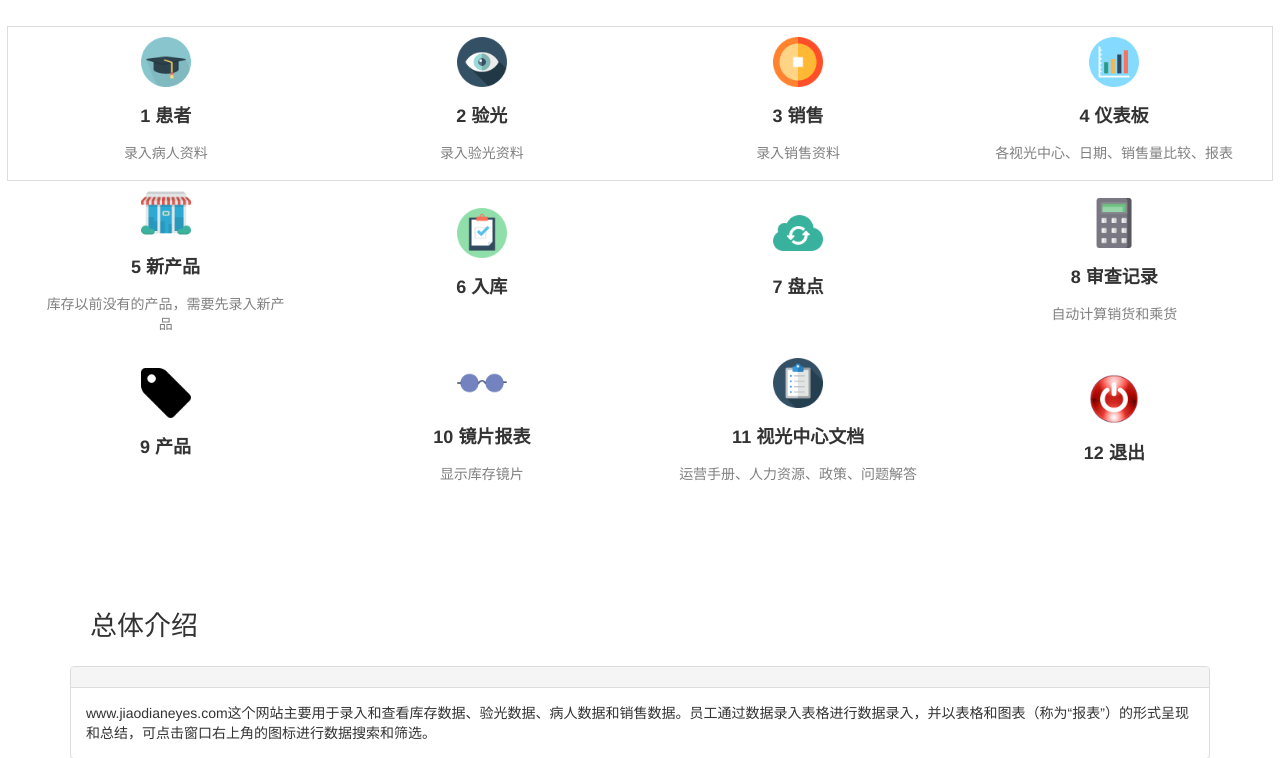
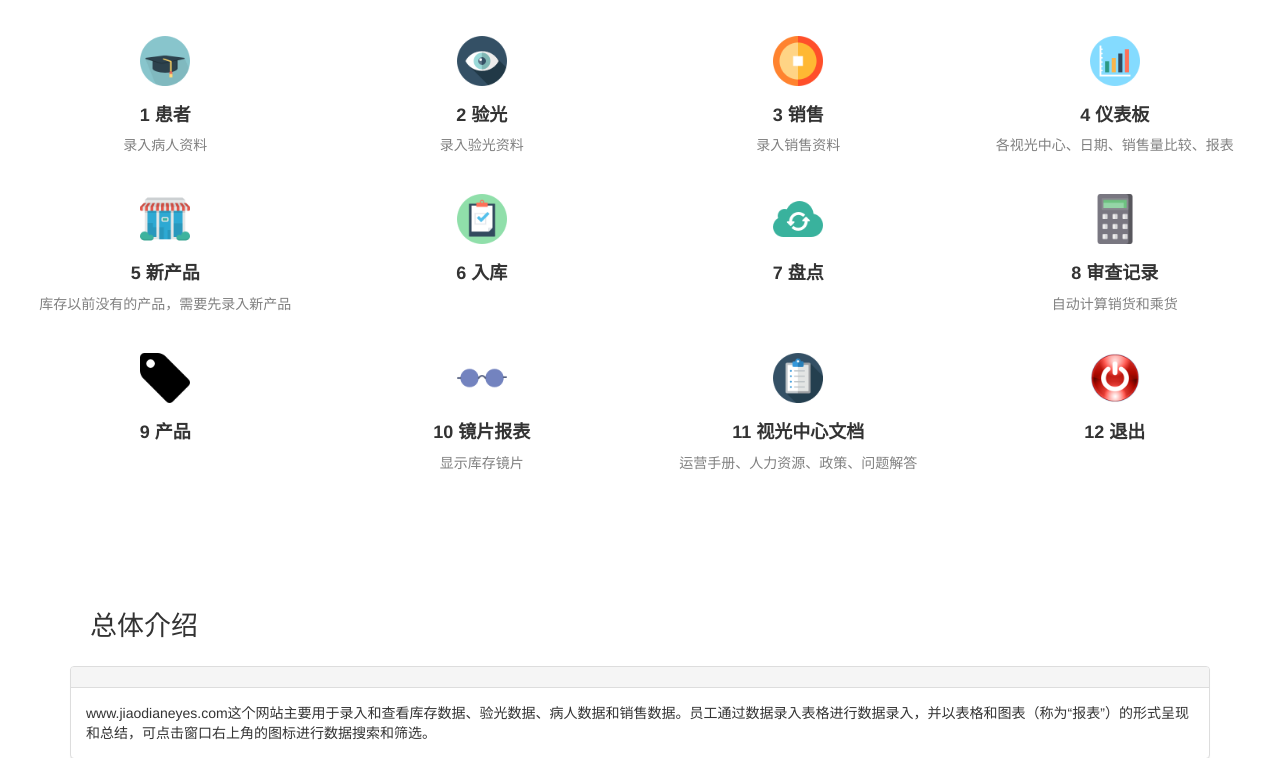
Before and after one commit to jpknwls/SmartFocusProduction, a Django app: page / in a window 1280 px wide. Shown: the part 49-807 px from the top of the page. Run offline with Django 3.2, Linux system fonts and the light colour scheme; a user stored in the database is signed in; data comes from the database, SQL or seed files in the repository; parts of the project's set-up code (start-up, migrations or seed data) failed here and were passed over; some libraries are stand-ins or nearby versions.

Commit message:
Front end changes for website launch 7/5

```diff
--- a/templates/comparison_page.html
+++ b/templates/comparison_page.html
@@ -33,7 +33,7 @@ Expected context, in addition to extended templates:
         .iframe-container {
             flex: 1;
             position: relative;
-                width: 85%;
+                width: 90%;
                 justify-content: center;
 	        margin: 1%;
                 min-height: 100%;
--- a/templates/home.html
+++ b/templates/home.html
@@ -172,8 +172,6 @@
 	    overflow-x: hidden;
         }
         .home-nav--bordered {
-            border: 1px solid #ddd;
-            border-radius: 4px;
         }
         .home-nav ul {
             padding: 0;
@@ -209,8 +207,8 @@
             font-weight: bold;
         }
         .home-nav p.desc {
-            margin: 0% 10% 0% 10%;;
-            padding: 2%;
+            margin: -2% 5% 4% 5%;
+	    padding: 2%;
             color: gray;
         }
 	.home-nav td img {
@@ -220,6 +218,8 @@
 	}
 	.home-nav td {
                 width: 25%;
+		padding: 10px 0px 10px 0px;
+		vertical-align: top;
 
         }
 	tr {
```
